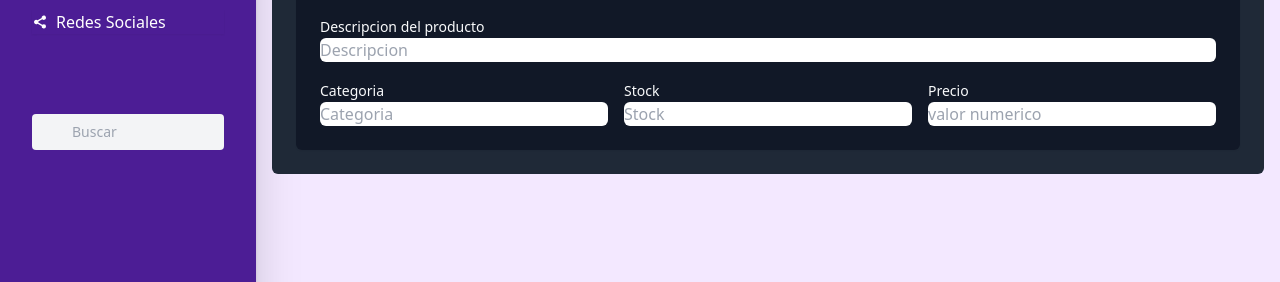
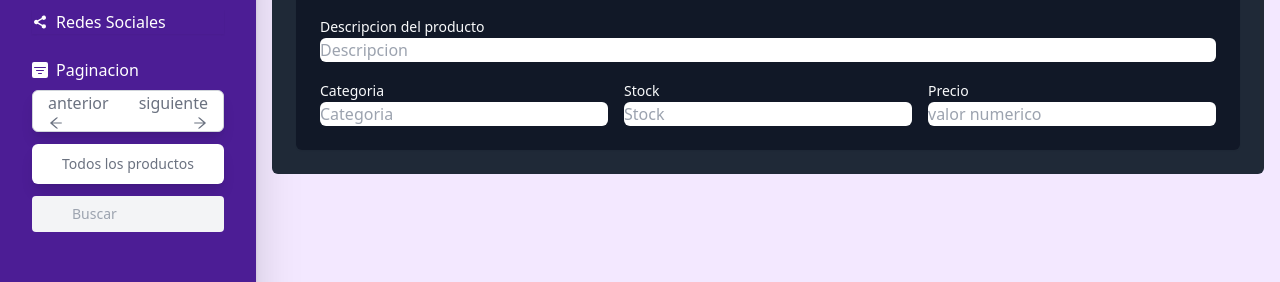
Before and after one commit to omar1779/HeyCurvys, a React (Vite) app: page /admin in a window 1280 px wide. Shown: the part 294-576 px from the top of the page. Built offline with nearby package versions, Linux system fonts and the light colour scheme; no server answers.

Commit message:
add pagiante / add new component filter category/resolver error redux thunk

```diff
--- a/package.json
+++ b/package.json
@@ -18,6 +18,7 @@
     "react-icons": "^4.6.0",
     "react-redux": "^8.0.5",
     "react-router-dom": "^6.4.2",
+    "redux-thunk": "^2.4.2",
     "tailwind-scrollbar-hide": "^1.1.7"
   },
   "devDependencies": {
--- a/src/App.jsx
+++ b/src/App.jsx
@@ -1,13 +1,15 @@
-import {Routes , Route } from "react-router-dom"
 import {useEffect} from"react"
-import { useDispatch } from "react-redux";
+import { useDispatch, useSelector } from "react-redux";
 import { getAllProductsAsync } from "./features/product/productSlice";
 import AnimatedRoutes from './components/AnimatedRoutes'
 function App() {
   const dispatch = useDispatch();
+  const {page} = useSelector((state)=>state.products)
+  const {category} = useSelector((state)=>state.products)
+  console.log(category)
   useEffect(() => {
-    dispatch(getAllProductsAsync());
-  }, [dispatch]);
+    dispatch(getAllProductsAsync(page,category));
+  }, [page,category]);
   return (
     <div className="App h-screen overflow-hidden scrollbar-hide">
       <AnimatedRoutes/>
--- a/src/components/Admin.jsx
+++ b/src/components/Admin.jsx
@@ -2,13 +2,9 @@ import React from "react";
 import { useSelector } from "react-redux";
 function Admin() {
   const { products } = useSelector((state) => state.products);
-  console.log(products);
-  const handlerNewProduct = () => {};
   return (
-    <div className="overflow-auto scrollbar-hide p-2 h-full flex flex-col w-4/5 items-center sm:p-4   text-black">
-      <div
-        className="flex flex-col w-full"
-      >
+    <div className="overflow-auto p-2 h-full flex flex-col items-center sm:p-4 text-black">
+      <div className="flex flex-col w-full">
         <h2 className="mb-4 text-2xl font-thin text-black text-center">
           Panel de administracion
         </h2>
@@ -22,7 +18,8 @@ function Admin() {
             </tr>
           </thead>
           <tbody>
-            {products.map((elements) => (
+            {products?.map((elements) => (
+              <>
                 <tr
                   key={elements._id}
                   className="border-b border-opacity-20 border-gray-700 bg-gray-300"
@@ -46,6 +43,7 @@ function Admin() {
                     </button>
                   </td>
                 </tr>
+              </>
             ))}
           </tbody>
         </table>
--- a/src/components/Nav.jsx
+++ b/src/components/Nav.jsx
@@ -1,17 +1,17 @@
 import React, { useState } from "react";
 import { useSelector } from "react-redux";
-import { Link } from "react-router-dom";
+import Pagination from "./Pagination";
+import { Link , useLocation} from "react-router-dom";
 import { AiFillHome, AiFillShopping, AiFillProfile } from "react-icons/ai";
 import { BsFillCartCheckFill } from "react-icons/bs";
 import { IoShareSocialSharp } from "react-icons/io5";
 import { RiAdminFill } from "react-icons/ri";
 function Nav() {
-
+  const location = useLocation()
   const [sidebar, setSidebar] = useState("");
   const [iconMobile, setIconMobile] = useState(false);
   const envAdmin = import.meta.env.VITE_ADMIN_GOOGLE;
   const { user } = useSelector((state) => state.admin);
-  console.log(user.email)
   const sidebarHandler = () => {
     if (sidebar === "") {
       setSidebar("hidden");
@@ -73,8 +73,8 @@ function Nav() {
                 </div>
               </Link>
             </li>
-            {user.email ===  envAdmin?
-            <li className="flex shadow-sm w-full justify-between text-white hover:text-white cursor-pointer items-center">
+            {user.email === envAdmin ? (
+              <li className="flex shadow-sm w-full mb-5 justify-between text-white hover:text-white cursor-pointer items-center">
                 <Link to="/admin">
                   <div className="flex items-center">
                     <RiAdminFill />
@@ -82,10 +82,12 @@ function Nav() {
                   </div>
                 </Link>
               </li>
-            :<></>
-          }
+            ) : (
+              <></>
+            )}
           </ul>
-          <div className="flex justify-center mt-20 mb-4 w-full">
+          {location.pathname === "/products" || location.pathname === "/admin"? <Pagination/> : <></> }
+          <div className="flex justify-center mt-3 mb-4 w-full">
             <div className="relative ">
               <input
                 className=" focus:outline-none rounded w-full text-sm text-black bg-gray-100 pl-10 py-2"
@@ -208,8 +210,8 @@ function Nav() {
                 </div>
               </Link>
             </li>
-            {user.email ===  envAdmin?
-            <li className="flex shadow-sm w-full justify-between text-white hover:text-white cursor-pointer items-center">
+            {user.email === envAdmin ? (
+              <li className="flex shadow-sm w-full mb-5 justify-between text-white hover:text-white cursor-pointer items-center">
                 <Link to="/admin">
                   <div className="flex items-center">
                     <RiAdminFill />
@@ -217,15 +219,18 @@ function Nav() {
                   </div>
                 </Link>
               </li>
-            :<></>
-          }
+            ) : (
+              <></>
+            )}
           </ul>
-          <div className="flex shadow-sm justify-center mt-20 mb-7 w-full">
+          {location.pathname === "/products" || location.pathname === "/admin"? <Pagination/> : <></> }
+          <div className="flex shadow-sm justify-center mt-3 mb-7 w-full">
             <div className="relative ">
               <input
                 className="focus:outline-none rounded w-full text-base text-black bg-gray-100 pl-10 py-2"
                 type="text"
                 placeholder="Buscar"
+
               />
             </div>
           </div>
--- a/src/components/Pagination.jsx
+++ b/src/components/Pagination.jsx
@@ -1,46 +1,36 @@
 import React from "react";
-import { useState } from "react";
 import { AiOutlineArrowLeft, AiOutlineArrowRight } from "react-icons/ai";
-import { incrementPage, decrementPage } from "../features/product/productSlice";
-import { useDispatch , useSelector } from "react-redux";
+import {BsFillFilterSquareFill} from "react-icons/bs"
+import { useDispatch } from "react-redux";
+import { incrementPage,decrementPage,setCategory } from "../features/product/productSlice";
 function Pagination() {
-  const [category, setCategory] = useState("");
-  const [page, setPage] = useState(1);
-  const dispatch = useDispatch();
-  const handlerNextPage = () => {
-    setPage(page + 1);
-    console.log(page);
-  };
-  const handlerPrevPage = () => {
-    setPage(page - 1);
-    console.log(page);
-  };
+  const dispatch = useDispatch()
+
   return (
-    <div className="flex justify-between">
-      <div className="flex items-center w-1/5 justify-center bg-white rounded-md border border-gray-300 shadow-lg">
-        <button className="text-gray-500 animate-pulse" onClick={() => dispatch(decrementPage())}>
-          Prev <AiOutlineArrowLeft />
+    <div className="flex flex-col ">
+      <h1 className="text-white mb-2 flex items-center "><BsFillFilterSquareFill className="mr-2"/>Paginacion</h1>
+      <div className="flex justify-around mb-3 bg-white rounded-md border border-gray-300 shadow-lg active:bg-violet-400">
+        <button onClick={() => dispatch(decrementPage())} className="text-gray-500 text-left hover:animate-ping">
+          anterior<AiOutlineArrowLeft />
+        </button>
+        <button  onClick={() => dispatch(incrementPage())} className="text-gray-500 text-right hover:animate-ping flex flex-col items-end">
+          siguiente<AiOutlineArrowRight/>
         </button>
       </div>
-      <div className="flex items-center w-2/5 justify-center bg-white rounded-md border-none shadow-lg">
+      <div className="flex items-center justify-center bg-white rounded-md border-none shadow-lg">
         <select
-          className="block py-2.5 px-0 w-full text-sm text-gray-500 bg-transparent border-0 border-gray-200 appearance-none outline-none text-center focus:appearance-none active:appearance-none"
+          className="block py-2.5 px-0 w-full text-sm text-gray-500 bg-transparent border-0 border-gray-200 appearance-none outline-none text-center focus:appearance-none active:appearance-none active:bg-violet-400"
           onChange={(e) => {
-            handlerCategory(e);
+            dispatch(setCategory(e.target.value))
           }}
         >
-          <option value="">Categorias</option>
+          <option value="allProducts">Todos los productos</option>
           <option value="superior">superior</option>
           <option value="inferior">inferior</option>
           <option value="accesorios">accesorios</option>
           <option value="vestidos">vestidos</option>
         </select>
       </div>
-      <div className="flex items-center w-1/5 justify-center bg-white rounded-md border border-gray-300 shadow-lg">
-        <button className="text-gray-500 animate-pulse" onClick={() => dispatch(incrementPage())}>
-          Next <AiOutlineArrowRight />
-        </button>
-      </div>
     </div>
   );
 }
--- a/src/components/ProductsList.jsx
+++ b/src/components/ProductsList.jsx
@@ -1,15 +1,8 @@
-import React, { useEffect } from "react";
-import { useSelector, useDispatch } from "react-redux";
-import Card from "./Card";
-import Search from "./Search";
-import Sidebar from "./Sidebar";
-import { getAllProductsAsync } from "../features/product/productSlice";
-import { AiOutlineArrowDown, AiOutlineArrowUp } from "react-icons/ai";
+import React from "react";
+import { useSelector } from "react-redux";
 
 function ProductsList() {
-  const dispatch = useDispatch();
   const { products } = useSelector((state) => state.products);
-  const page = useSelector((state) => state.products.page);
   return (
     <div className="bg-white h-full flex justify-center items-center p-12 overflow-auto">
       <div className="h-full">
--- a/src/features/product/productSlice.js
+++ b/src/features/product/productSlice.js
@@ -4,7 +4,7 @@ import axios from "axios";
 const initialState = {
   products: [],
   page: 1,
-  category: "",
+  category: "allProducts",
   nameDb: "",
   prev: false,
   next: true,
@@ -20,24 +20,28 @@ export const productSlice = createSlice({
       state.next = action.payload.hasNextPage;
     },
     incrementPage: (state) => {
-      if (state.next === false) {
-        state.page += 0;
-      } else {
+      if (state.next) {
         state.page += 1;
       }
     },
     decrementPage: (state) => {
-      if (state.prev === false) {
-        state.page -= 0;
-      } else {
+      if (state.prev) {
         state.page -= 1;
       }
     },
+    setCategory: (state, action) => {
+      state.category = action.payload;
+    },
   },
 });
-export const getAllProductsAsync = (page, limit,category) => async (dispatch) => {
+export const getAllProductsAsync =
+  (page, category) => async (dispatch) => {
     try {
-      const response = await axios.get(`http://localhost:9000/get/products?page=${page || 1}&limit=${limit || 10}&filter=${"allProducts" ||category}`);
+      const response = await axios.get(
+        `http://localhost:9000/get/products?page=${page}&limit=${
+          10
+        }&filter=${category}`
+      );
       dispatch(getAllProducts(response.data));
       console.log(response.data, "data de Db");
     } catch (err) {
@@ -45,7 +49,7 @@ export const getAllProductsAsync = (page, limit,category) => async (dispatch) =>
     }
   };
 
-export const { getAllProducts, incrementPage, decrementPage } =
+export const { getAllProducts, incrementPage, decrementPage , setCategory } =
   productSlice.actions;
 
 export default productSlice.reducer;
--- a/src/page/Home.jsx
+++ b/src/page/Home.jsx
@@ -7,7 +7,7 @@ function Home() {
     <motion.div
     initial={{opacity: 0}}
     animate={{opacity:1}}
-    exit={{opacity:0, transition: {duration: 0.2}}}
+    exit={{opacity:0}}
     className='bg-purple-100 h-full flex justify-between'>
         <Nav/>
         <Bienvenida/>
```
Also changed, not shown: src/components/Loader.jsx (added, +30 -0 lines), src/page/Products.jsx (+3 -21 lines). Lines whose indentation alone changed are shown as unchanged.
